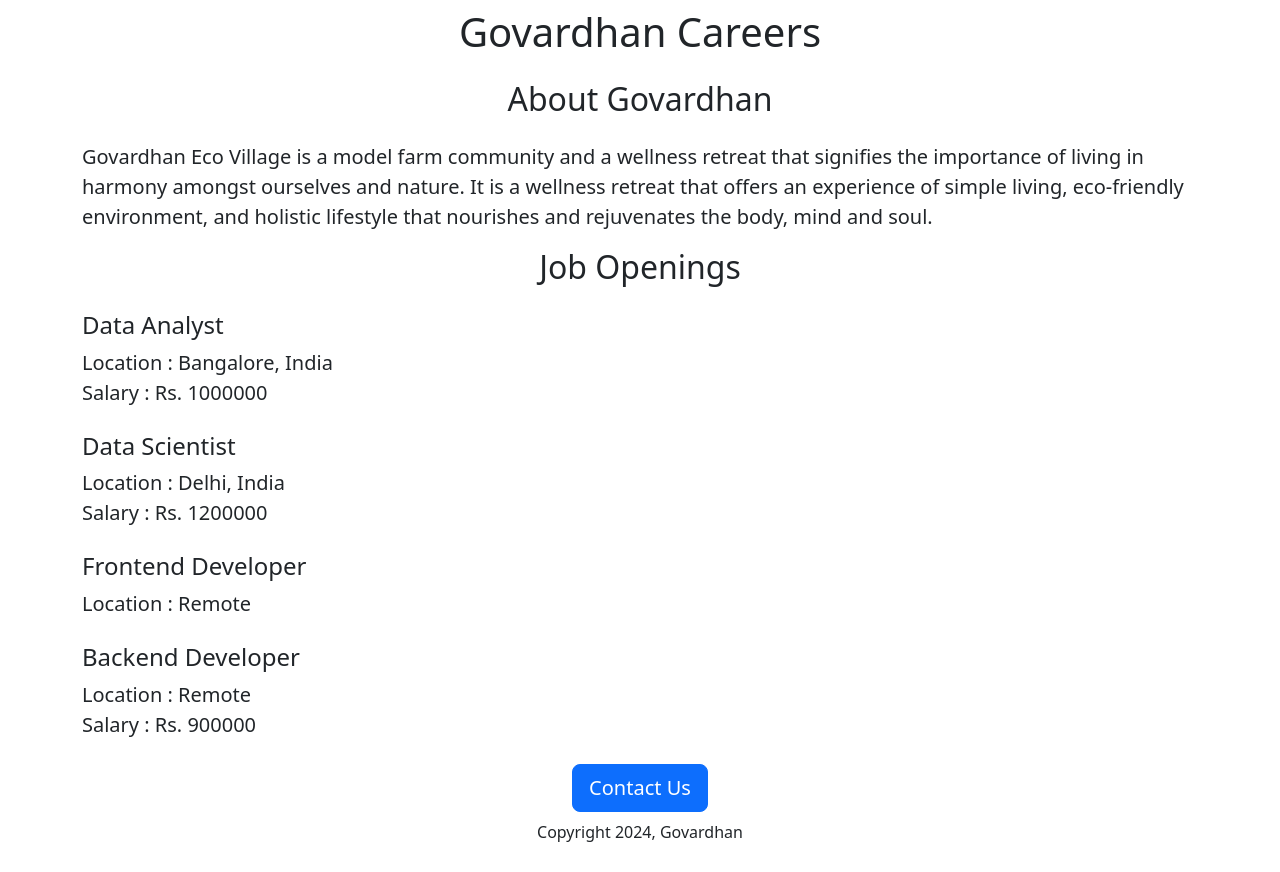
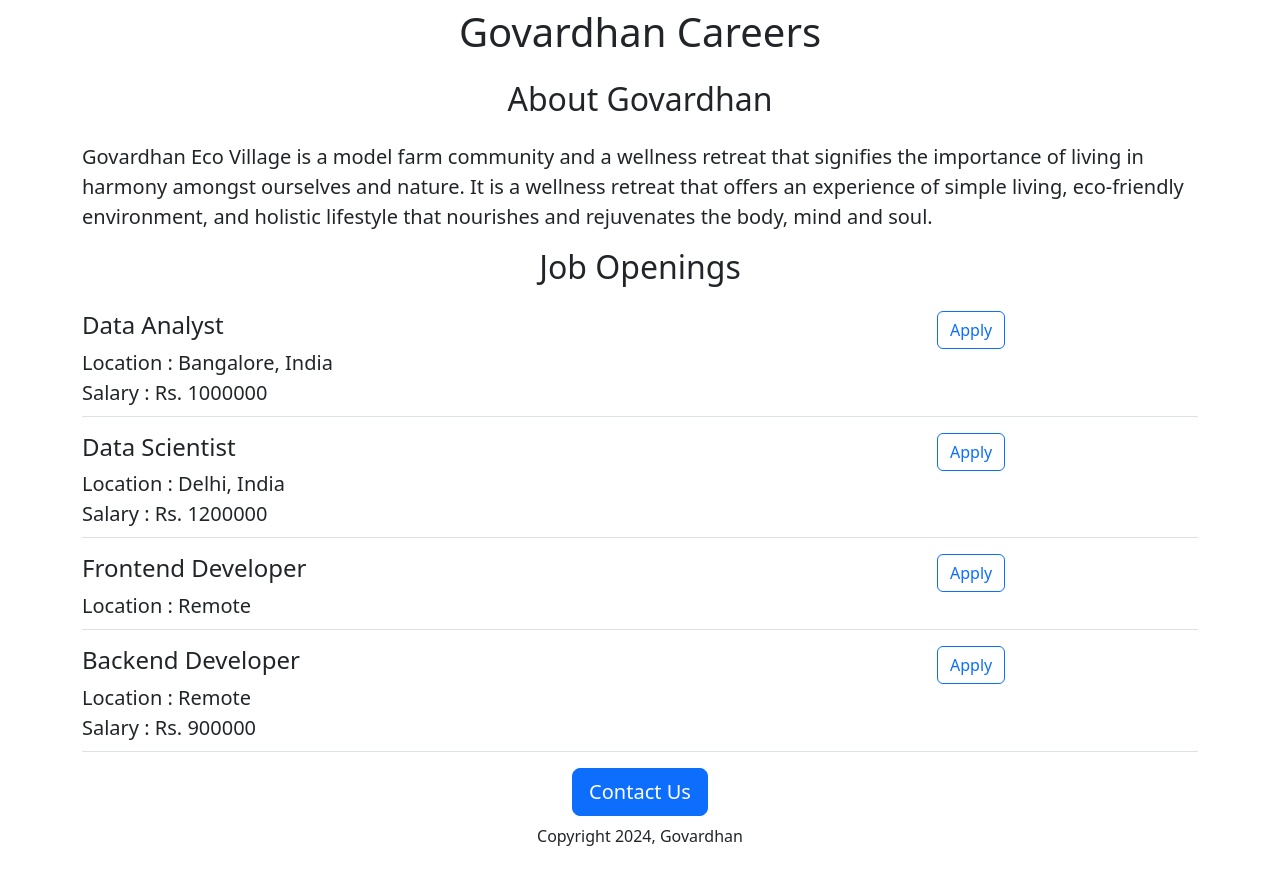
Before and after one commit to govardhangavireddy/govardhan-careers, a Flask app: page / in a window 1280 px wide. Before the commit the page ends 842 px from the top, so only its background shows below. Run offline with Flask 3, Linux system fonts and the light colour scheme.

Commit message:
Dynamic Data

```diff
--- a/app.py
+++ b/app.py
@@ -1,4 +1,4 @@
-from flask import Flask, render_template
+from flask import Flask, render_template, jsonify
 app = Flask(__name__)
 
 JOBS = [
@@ -32,5 +32,9 @@ JOBS = [
 def home():
     return render_template('home.html',jobs = JOBS)
 
+@app.route('/api/jobs')
+def list_jobs():
+    return jsonify(JOBS)
+
 if __name__ == '__main__':
     app.run(host='0.0.0.0',debug=True)
--- a/templates/home.html
+++ b/templates/home.html
@@ -18,18 +18,9 @@
         </div>
         <div>
             <h2 class="text-center mt-2 mb-4">Job Openings</h2>
-            <div>
-                {% for job in jobs %}
-                <div class="mb-4">
-                    <h4>{{job['title']}}</h4>
-                    <div class="lead"><b>Location : </b>{{job['location']}}</div>
-                    {% if 'Salary' in job %}
-                    <div class="lead"><b>Salary : </b>{{job['Salary']}}</div>
-                    {% endif %}
-                </div>
-                {% endfor %}
-
-            </div>
+            {% for job in jobs %}
+                {% include 'jobitem.html' %}
+            {% endfor %}
         </div>
         <div class="text-center">
             <button type="button" class="btn btn-primary btn-lg">Contact Us</button>
--- /dev/null
+++ b/templates/jobitem.html
@@ -0,0 +1,15 @@
+<!DOCTYPE html>
+<div class="mb-3 border-bottom pb-2">
+    <div class="row">
+        <div class="col-9">
+            <h4>{{job['title']}}</h4>
+            <div class="lead"><b>Location : </b>{{job['location']}}</div>
+            {% if 'Salary' in job %}
+            <div class="lead"><b>Salary : </b>{{job['Salary']}}</div>
+            {% endif %}
+        </div>
+        <div class="col-3 ">
+            <button type="button" class="btn btn-outline-primary">Apply</button>
+        </div>
+    </div>
+</div>
```
